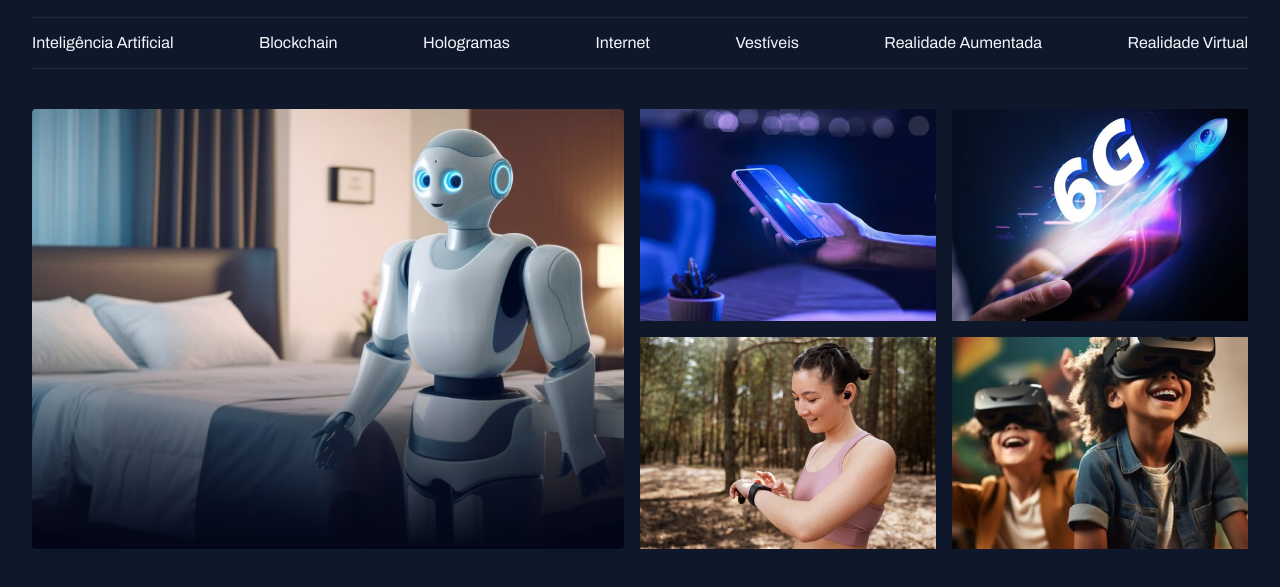
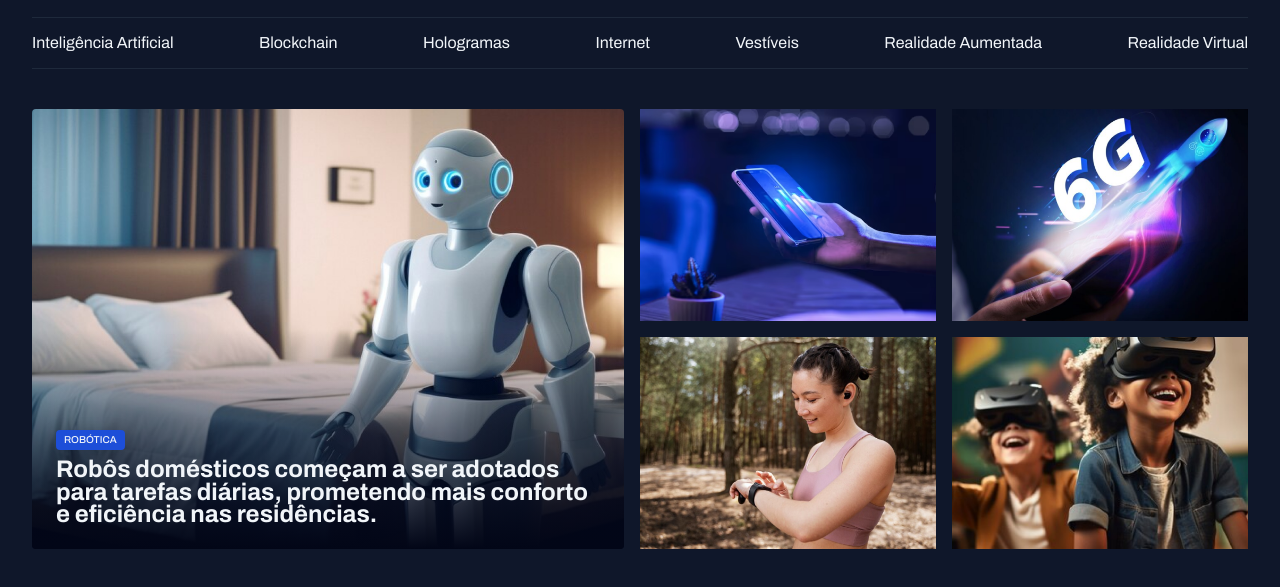
Before and after one commit to DaniSimoni/portal-de-noticias, a plain HTML site: page index.html in a window 1280 px wide. Shown: the part 55-642 px from the top of the page. Drawn offline with Linux system fonts and the light colour scheme.

Commit message:
Ajustando o conteudo do card

```diff
--- a/index.html
+++ b/index.html
@@ -40,9 +40,15 @@
 
  <main class="grid container">
   <section id="featured" class="grid grid-flow-col gap-16">
-    <div class="card">
+    <figure class="card">
       <img src="assets/images/Image 01.png" alt="">
-    </div>
+      <figcaption>
+        <span class="content-tag">robótica</span>
+        <h2 class="text-2xl">
+          Robôs domésticos começam a ser adotados para tarefas diárias, prometendo mais conforto e eficiência nas residências.
+        </h2>
+      </figcaption>
+    </figure>
     <div class="grid grid-cols-2 gap-16">
     <div>
       <img src="assets/images/Image 02.png" alt="">
--- a/styles/global.css
+++ b/styles/global.css
@@ -53,3 +53,15 @@ img {
 main {
     margin-top: 40px;
 }
+
+.content-tag {
+    display: inline-block;
+    background-color: var(--brand-color-dark);
+    padding: 4px 8px;
+    border-radius: 4px;
+    font: 500 10px/1.2 var(--font-family);
+    text-transform: uppercase;
+    letter-space: 0.04em;
+    color: var(--text-color-primary);
+    box-shadow: 0px 4px 16px rgba(2, 6, 23, 0.251);
+};
--- a/styles/sections.css
+++ b/styles/sections.css
@@ -19,6 +19,17 @@
             180deg,
             transparent 0%,
             #020617 100%
-        );
+        )
     }
-}
+
+    figcaption {
+        position: absolute;
+        bottom: 0;
+        padding: 24px;
+
+        h2 {
+            margin-top: 8px;
+        }
+
+    };
+    }
--- a/styles/utility.css
+++ b/styles/utility.css
@@ -13,3 +13,19 @@
 .gap-16 {
     gap: 16px;
 }
+
+.text-2xl {
+    font: (var--h1);
+}
+
+.text-xl {
+    font: (var--h2);
+}
+
+.text-lg {
+    font: (var--h3);
+}
+
+.text-sm     {
+    font: (var--text-sm);
+}
```
